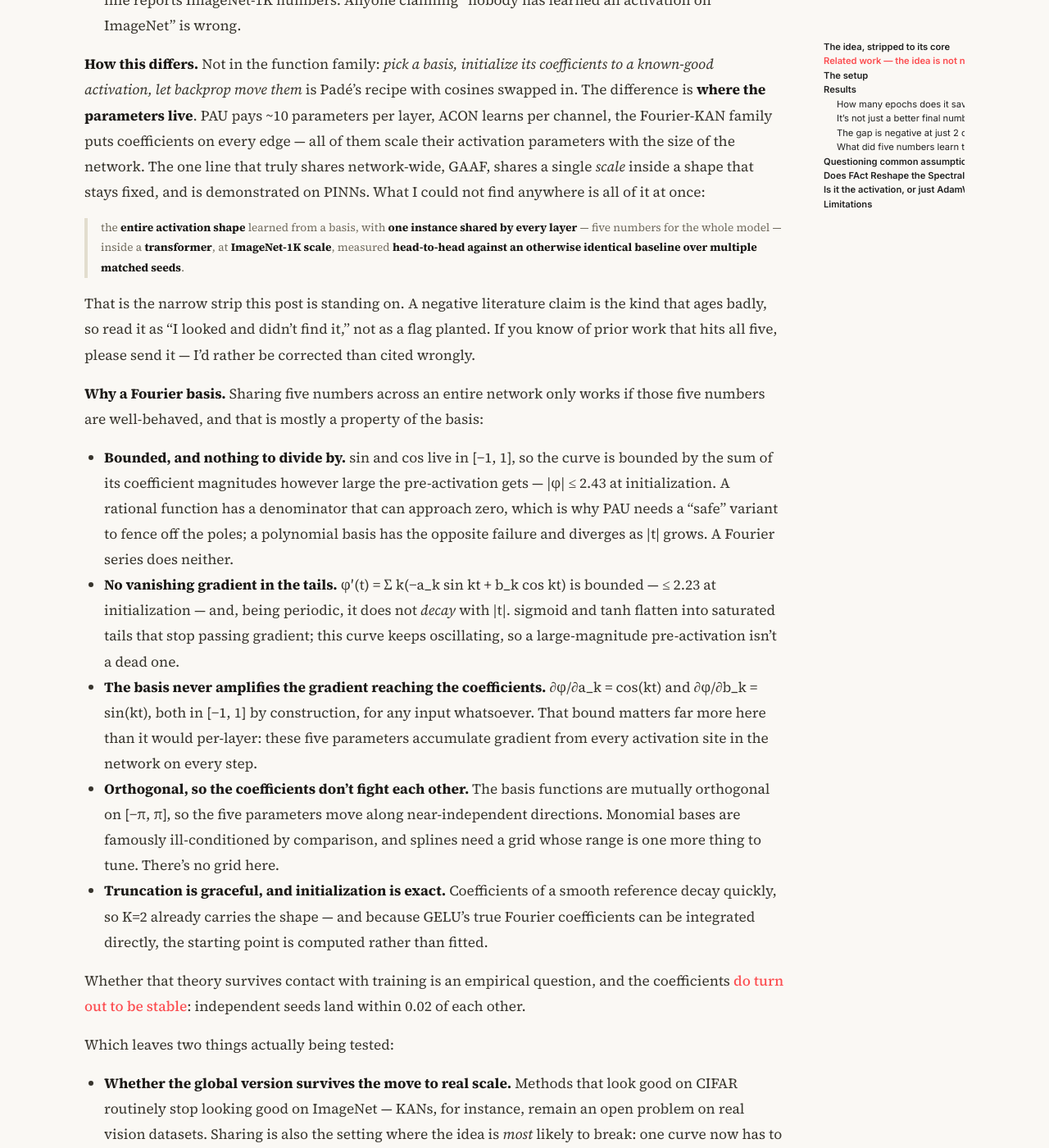
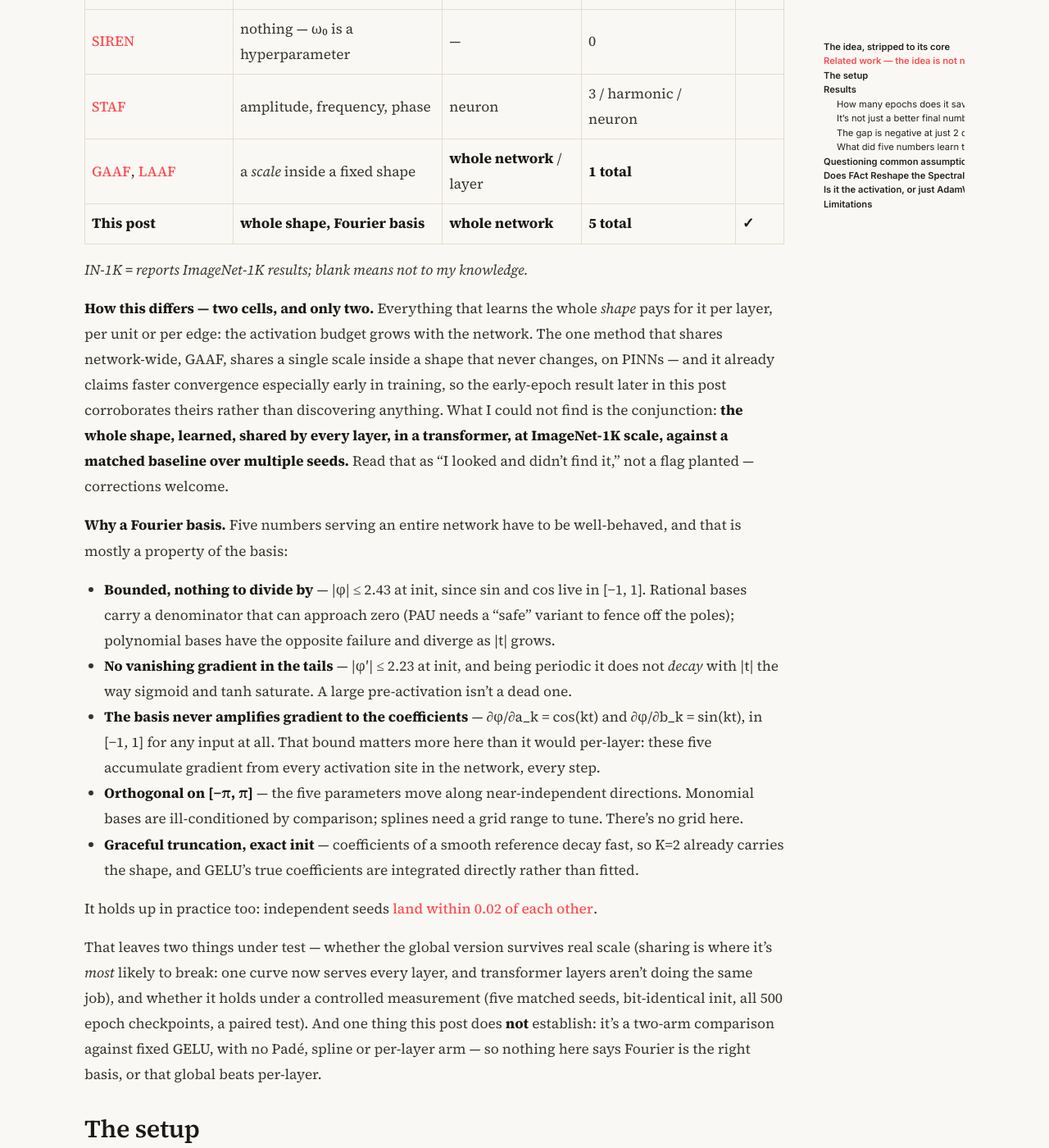
Before and after one commit to Arunprakash-A/Arunprakash-a.github.io, a Jekyll site: the page built from _posts/2026-08-11-learnable-activations-might-have-better-loss-landscape.md, in a window 1280 px wide and 1400 px high, scrolled down 2800 px. Shown: the whole window at 82% size. Built offline with Jekyll 4.4.1, drawn with Linux system fonts in a browser that asks for light colours; nearby versions of some CDN libraries; some of the changed text lies outside the part shown.

Commit message:
Compress related work into a comparison table
Replaces the prose map with a 10-row table keyed on the three axes that
actually separate the methods: what is learned (nothing / a knob on a known
shape / the whole shape), the sharing scheme (channel, neuron, layer, edge,
network), and the activation parameter count -- plus an ImageNet-1K column.
All citations preserved as links in the method column.

Prose after the table trimmed to the two cells that differ, and the
why-Fourier bullets tightened. Section drops from ~105 to ~60 lines.

Co-Authored-By: Claude Sonnet 5 <noreply@anthropic.com>

```diff
--- a/_posts/2026-08-11-learnable-activations-might-have-better-loss-landscape.md
+++ b/_posts/2026-08-11-learnable-activations-might-have-better-loss-landscape.md
@@ -71,107 +71,66 @@ descent is cheap.
 
 Learning the activation instead of fixing it is an old idea, reinvented
 independently in several communities. Nothing here is a claim to have thought
-of it first. A compressed map of what already exists:
+of it first — the map, in one table:
 
-- **A learnable knob inside a fixed shape** — PReLU's per-channel slope,
-  Swish's β, [Adaptive Piecewise Linear
-  units](https://arxiv.org/abs/1412.6830).
-- **The whole shape learned from a basis** — [Padé Activation
-  Units](https://arxiv.org/abs/1907.06732) and [rational
-  networks](https://arxiv.org/abs/2004.01902) (rational functions),
-  [DeepLABNet](https://arxiv.org/abs/1911.09257) (radial basis functions),
-  [KANs](https://arxiv.org/abs/2404.19756) (splines, on every weight).
-- **Sinusoidal bases specifically** —
-  [SIREN](https://arxiv.org/abs/2006.09661) (fixed sine),
-  [STAF](https://arxiv.org/abs/2502.00869), [Fourier
-  KANs](https://arxiv.org/abs/2409.09323), [Kolmogorov-Arnold Fourier
-  Networks](https://arxiv.org/abs/2502.06018).
-- **Sharing one activation network-wide** — Jagtap, Kawaguchi & Karniadakis'
-  [global adaptive activation function](https://arxiv.org/abs/1906.01170)
-  (JCP 2020) and its [layer- and neuron-wise
-  follow-up](https://royalsocietypublishing.org/doi/abs/10.1098/rspa.2020.0334)
-  (RSPA 2020) — which already claims **faster convergence, especially early
-  in training**. The early-epoch result later in this post corroborates
-  theirs; it doesn't discover it.
-- **At ImageNet scale** — PReLU was *introduced* on ImageNet, Swish was
-  evaluated there, [ACON](https://arxiv.org/abs/2009.04759) reports +6.7%
-  top-1 on MobileNet-0.25, PAU ran MobileNetV2/ResNet101/DenseNet121, and the
-  Fourier-KAN line reports ImageNet-1K numbers. Anyone claiming "nobody has
-  learned an activation on ImageNet" is wrong.
+| | What's learned | Shared across | Activation params | IN-1K |
+|---|---|---|---|---|
+| ReLU / GELU | nothing | — | 0 | ✓ |
+| [PReLU](https://arxiv.org/abs/1502.01852), Swish-β, [ACON](https://arxiv.org/abs/2009.04759) | a knob on a known shape | channel | ~1 / channel | ✓ |
+| [APL](https://arxiv.org/abs/1412.6830) | shape, from hinges | neuron | 2S / neuron | |
+| [PAU](https://arxiv.org/abs/1907.06732), [rational nets](https://arxiv.org/abs/2004.01902) | whole shape, rational basis | layer | ~10 / layer | ✓ |
+| [DeepLABNet](https://arxiv.org/abs/1911.09257) | whole shape, RBF basis | unit | per unit | |
+| [KAN](https://arxiv.org/abs/2404.19756), [F-KAN](https://arxiv.org/abs/2409.09323), [KAF](https://arxiv.org/abs/2502.06018) | whole shape, spline / Fourier | **every edge** | scales with weight count | ✓ |
+| [SIREN](https://arxiv.org/abs/2006.09661) | nothing — ω₀ is a hyperparameter | — | 0 | |
+| [STAF](https://arxiv.org/abs/2502.00869) | amplitude, frequency, phase | neuron | 3 / harmonic / neuron | |
+| [GAAF](https://arxiv.org/abs/1906.01170), [LAAF](https://royalsocietypublishing.org/doi/abs/10.1098/rspa.2020.0334) | a *scale* inside a fixed shape | **whole network** / layer | **1 total** | |
+| **This post** | **whole shape, Fourier basis** | **whole network** | **5 total** | **✓** |
 
-**How this differs.** Not in the function family: *pick a basis, initialize
-its coefficients to a known-good activation, let backprop move them* is
-Padé's recipe with cosines swapped in. The difference is **where the
-parameters live**. PAU pays ~10 parameters per layer, ACON learns per
-channel, the Fourier-KAN family puts coefficients on every edge — all of them
-scale their activation parameters with the size of the network. The one line
-that truly shares network-wide, GAAF, shares a single *scale* inside a shape
-that stays fixed, and is demonstrated on PINNs. What I could not find
-anywhere is all of it at once:
+*IN-1K = reports ImageNet-1K results; blank means not to my knowledge.*
 
-> the **entire activation shape** learned from a basis, with **one instance
-> shared by every layer** — five numbers for the whole model — inside a
-> **transformer**, at **ImageNet-1K scale**, measured **head-to-head against
-> an otherwise identical baseline over multiple matched seeds**.
+**How this differs — two cells, and only two.** Everything that learns the
+whole *shape* pays for it per layer, per unit or per edge: the activation
+budget grows with the network. The one method that shares network-wide, GAAF,
+shares a single scale inside a shape that never changes, on PINNs — and it
+already claims faster convergence especially early in training, so the
+early-epoch result later in this post corroborates theirs rather than
+discovering anything. What I could not find is the conjunction: **the whole
+shape, learned, shared by every layer, in a transformer, at ImageNet-1K
+scale, against a matched baseline over multiple seeds.** Read that as "I
+looked and didn't find it," not a flag planted — corrections welcome.
 
-That is the narrow strip this post is standing on. A negative literature
-claim is the kind that ages badly, so read it as "I looked and didn't find
-it," not as a flag planted. If you know of prior work that hits all five,
-please send it — I'd rather be corrected than cited wrongly.
+**Why a Fourier basis.** Five numbers serving an entire network have to be
+well-behaved, and that is mostly a property of the basis:
 
-**Why a Fourier basis.** Sharing five numbers across an entire network only
-works if those five numbers are well-behaved, and that is mostly a property
-of the basis:
+- **Bounded, nothing to divide by** — |φ| ≤ 2.43 at init, since sin and cos
+  live in [−1, 1]. Rational bases carry a denominator that can approach zero
+  (PAU needs a "safe" variant to fence off the poles); polynomial bases have
+  the opposite failure and diverge as |t| grows.
+- **No vanishing gradient in the tails** — |φ′| ≤ 2.23 at init, and being
+  periodic it does not *decay* with |t| the way sigmoid and tanh saturate. A
+  large pre-activation isn't a dead one.
+- **The basis never amplifies gradient to the coefficients** — ∂φ/∂a_k =
+  cos(kt) and ∂φ/∂b_k = sin(kt), in [−1, 1] for any input at all. That bound
+  matters more here than it would per-layer: these five accumulate gradient
+  from every activation site in the network, every step.
+- **Orthogonal on [−π, π]** — the five parameters move along near-independent
+  directions. Monomial bases are ill-conditioned by comparison; splines need
+  a grid range to tune. There's no grid here.
+- **Graceful truncation, exact init** — coefficients of a smooth reference
+  decay fast, so K=2 already carries the shape, and GELU's true coefficients
+  are integrated directly rather than fitted.
 
-- **Bounded, and nothing to divide by.** sin and cos live in [−1, 1], so the
-  curve is bounded by the sum of its coefficient magnitudes however large the
-  pre-activation gets — |φ| ≤ 2.43 at initialization. A rational function has
-  a denominator that can approach zero, which is why PAU needs a "safe"
-  variant to fence off the poles; a polynomial basis has the opposite failure
-  and diverges as |t| grows. A Fourier series does neither.
-- **No vanishing gradient in the tails.** φ′(t) = Σ k(−a_k sin kt + b_k
-  cos kt) is bounded — ≤ 2.23 at initialization — and, being periodic, it
-  does not *decay* with |t|. sigmoid and tanh flatten into saturated tails
-  that stop passing gradient; this curve keeps oscillating, so a
-  large-magnitude pre-activation isn't a dead one.
-- **The basis never amplifies the gradient reaching the coefficients.**
-  ∂φ/∂a_k = cos(kt) and ∂φ/∂b_k = sin(kt), both in [−1, 1] by construction,
-  for any input whatsoever. That bound matters far more here than it would
-  per-layer: these five parameters accumulate gradient from every activation
-  site in the network on every step.
-- **Orthogonal, so the coefficients don't fight each other.** The basis
-  functions are mutually orthogonal on [−π, π], so the five parameters move
-  along near-independent directions. Monomial bases are famously
-  ill-conditioned by comparison, and splines need a grid whose range is one
-  more thing to tune. There's no grid here.
-- **Truncation is graceful, and initialization is exact.** Coefficients of a
-  smooth reference decay quickly, so K=2 already carries the shape — and
-  because GELU's true Fourier coefficients can be integrated directly, the
-  starting point is computed rather than fitted.
+It holds up in practice too: independent seeds [land within 0.02 of each
+other](#questioning-common-assumptions-about-the-shape-of-the-activation).
 
-Whether that theory survives contact with training is an empirical question,
-and the coefficients [do turn out to be
-stable](#questioning-common-assumptions-about-the-shape-of-the-activation):
-independent seeds land within 0.02 of each other.
-
-Which leaves two things actually being tested:
-
-- **Whether the global version survives the move to real scale.** Methods
-  that look good on CIFAR routinely stop looking good on ImageNet — KANs, for
-  instance, remain an open problem on real vision datasets. Sharing is also
-  the setting where the idea is *most* likely to break: one curve now has to
-  serve every layer at once, and the layers of a transformer are not doing
-  the same job.
-- **A controlled measurement.** Five matched seeds, bit-identical
-  initialization, the gap tracked at all 500 epoch checkpoints rather than
-  just the final number, and a paired test across seeds. The activation is
-  the only thing that differs between arms.
-
-One thing this post explicitly does **not** establish: the comparison here is
-two-arm — fixed GELU versus one shared learnable curve. Padé, rational,
-spline and per-layer learnable activations are *not* run as arms. So nothing
-below says a Fourier basis is the right basis, or that sharing globally beats
-sharing per layer. Those are open, and they're the obvious next experiments.
+That leaves two things under test — whether the global version survives real
+scale (sharing is where it's *most* likely to break: one curve now serves
+every layer, and transformer layers aren't doing the same job), and whether
+it holds under a controlled measurement (five matched seeds, bit-identical
+init, all 500 epoch checkpoints, a paired test). And one thing this post does
+**not** establish: it's a two-arm comparison against fixed GELU, with no
+Padé, spline or per-layer arm — so nothing here says Fourier is the right
+basis, or that global beats per-layer.
 
 ## The setup
 
```
